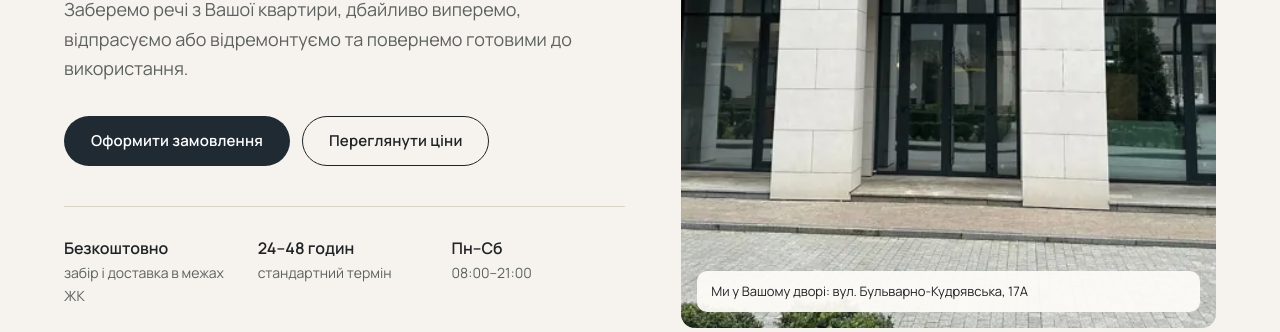
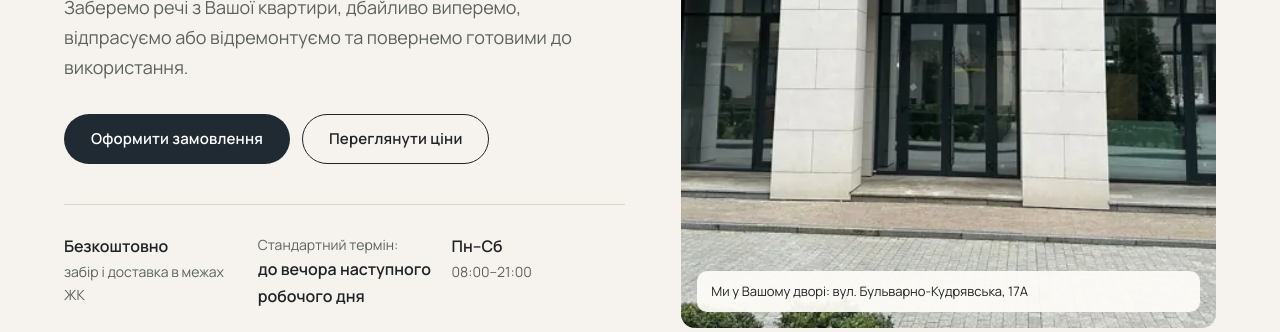
Before and after one commit to Mykich/pralnyavdoma, a plain HTML site: page index.html in a window 1280 px wide. Shown: the part 468-800 px from the top of the page. Drawn offline with nearby package versions, Linux system fonts and the light colour scheme; no server answers.

Commit message:
site: turnaround wording (до вечора наступного робочого дня)
Co-Authored-By: Claude Opus 5.5 <noreply@anthropic.com>
Claude-Session: https://claude.ai/code/session_01KoJfCobK77czn62PCsfvxj

```diff
--- a/index.html
+++ b/index.html
@@ -4,7 +4,7 @@
     <meta charset="UTF-8">
     <meta name="viewport" content="width=device-width, initial-scale=1, viewport-fit=cover">
     <title>Pralnya Vdoma — пральня та ательє у ЖК «Ярославів Град», Київ</title>
-    <meta name="description" content="Пральня та ательє у ЖК «Ярославів Град» (Київ). Прання, аквачистка верхнього одягу, домашній текстиль, ремонт і підгонка одягу. Безкоштовний забір і доставка в межах ЖК, готовність за 24–48 годин.">
+    <meta name="description" content="Пральня та ательє у ЖК «Ярославів Град» (Київ). Прання, аквачистка верхнього одягу, домашній текстиль, ремонт і підгонка одягу. Безкоштовний забір і доставка в межах ЖК, готовність до вечора наступного робочого дня.">
     <meta name="theme-color" content="#f6f3ee">
     <meta property="og:title" content="Pralnya Vdoma — пральня та ательє у Вашому ЖК">
     <meta property="og:description" content="Прання, аквачистка, ательє. Безкоштовний забір і доставка в межах ЖК «Ярославів Град».">
@@ -113,7 +113,7 @@
                 </div>
                 <ul class="hero__facts">
                     <li><strong>Безкоштовно</strong> забір і доставка в межах ЖК</li>
-                    <li><strong><span data-turnaround>24–48 годин</span></strong> стандартний термін</li>
+                    <li>Стандартний термін: <strong><span data-turnaround>до вечора наступного робочого дня</span></strong></li>
                     <li><strong>Пн–Сб</strong> 08:00–21:00</li>
                 </ul>
             </div>
@@ -190,7 +190,7 @@
                 <li class="step">
                     <span class="step__num">04</span>
                     <h3 class="step__title">Повертаємо готове</h3>
-                    <p>Зазвичай за <span data-turnaround>24–48 годин</span> — чисті, відпрасовані речі у зручний для Вас час.</p>
+                    <p>Чисті, відпрасовані речі повертаємо у зручний для Вас час. Стандартний термін: <span data-turnaround>до вечора наступного робочого дня</span>.</p>
                 </li>
             </ol>
         </div>
@@ -241,7 +241,7 @@
                 <h2 class="section__title">Заберемо з квартири та повернемо до дверей</h2>
                 <p class="section__lead">Для мешканців ЖК «Ярославів Град» забір і доставка безкоштовні. Також працюємо з іншими районами Києва.</p>
                 <ul class="delivery__facts">
-                    <li><span>Термін виконання</span><strong data-turnaround>24–48 годин</strong></li>
+                    <li><span>Термін виконання</span><strong data-turnaround>до вечора наступного робочого дня</strong></li>
                     <li><span>Мінімальне замовлення з доставкою за межі ЖК</span><strong><span data-delivery-min>700</span> ₴</strong></li>
                     <li><span>Приймання речей</span><strong>Пн–Пт до 19:00, Сб до 17:00</strong></li>
                 </ul>
@@ -336,7 +336,7 @@
             <div class="faq">
                 <details>
                     <summary>Скільки часу займає замовлення?</summary>
-                    <p>Стандартний термін — <span data-turnaround>24–48 годин</span>. Аквачистка складних речей, ковдри та роботи ательє можуть займати більше часу — точний термін ми назвемо під час погодження замовлення.</p>
+                    <p>Стандартний термін — <span data-turnaround>до вечора наступного робочого дня</span>. Аквачистка складних речей, ковдри та роботи ательє можуть займати більше часу — точний термін ми назвемо під час погодження замовлення.</p>
                 </details>
                 <details>
                     <summary>Скільки коштує доставка?</summary>
```
